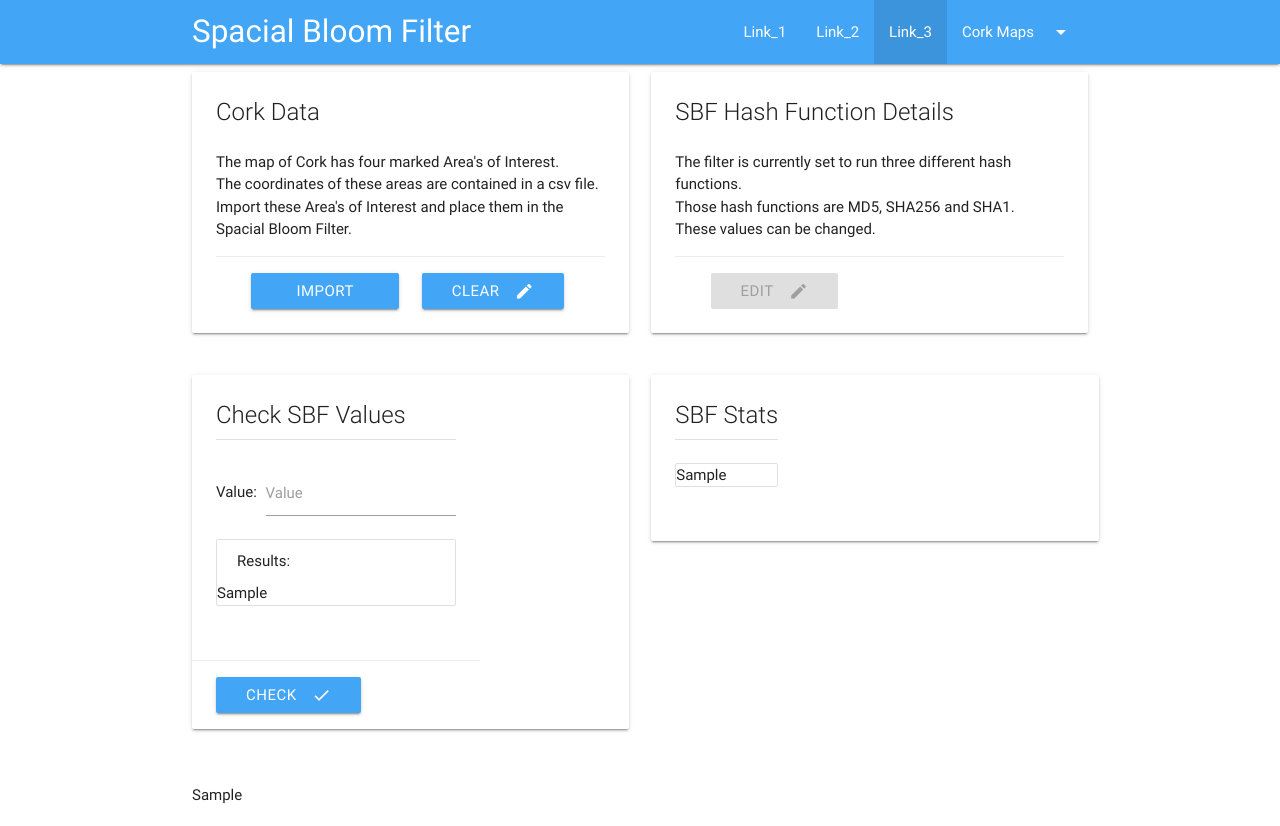
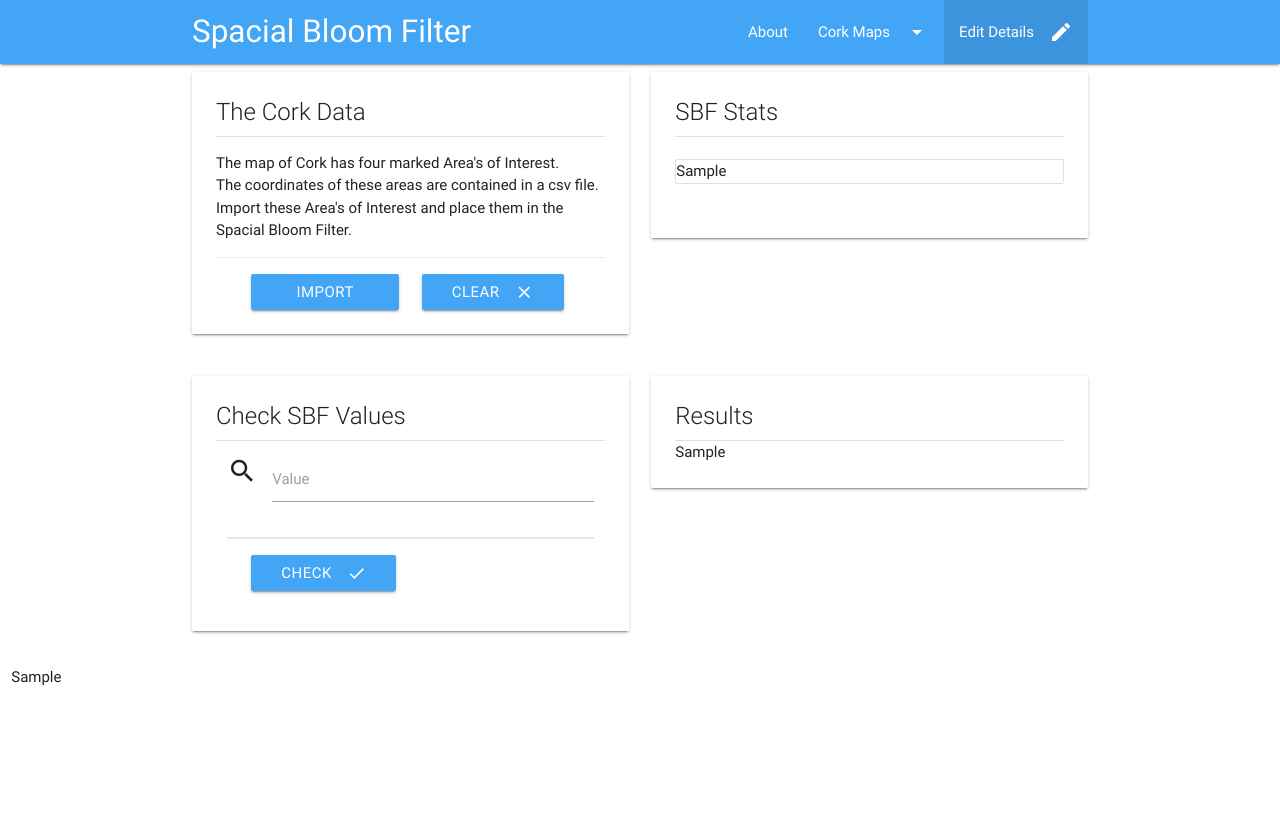
Before and after one commit to Taplin18/FYP, a Flask app: template templates/index.html in a window 1280 px wide. After the commit the page ends 685 px from the top, so only its background shows below. Run offline with Flask 2, Linux system fonts and the light colour scheme; the template is opened without the code that fills it: most values are stand-ins (such as "Sample title", 1, 10 or a date in 2020); parts of the project's set-up code (start-up, migrations or seed data) failed here and were passed over.

Commit message:
Updated demo layout

```diff
--- a/templates/index.html
+++ b/templates/index.html
@@ -34,15 +34,18 @@
             <nav class="blue lighten-1">
                 <div class="nav-wrapper">
                     <div class="container">
-                        <a href="#" class="brand-logo">Spacial Bloom Filter</a>
+                        <a href="{{ url_for('index') }}" class="brand-logo">Spacial Bloom Filter</a>
                         <ul id="nav-mobile" class="right hide-on-med-and-down">
-                            <li><a href="#">Link_1</a></li>
-                            <li><a href="#">Link_2</a></li>
-                            <li class="active"><a href="#">Link_3</a></li>
+                            <li><a href="#">About</a></li>
                             <!-- Dropdown Trigger -->
                             <li>
                                 <a class="dropdown-button" href="#" data-activates="dropdown1">Cork Maps
                                     <i class="material-icons right">arrow_drop_down</i>
+                                </a>
+                            </li>
+                            <li class="active">
+                                <a href="#">
+                                    Edit Details<i class="material-icons right">edit</i>
                                 </a>
                             </li>
                         </ul>
@@ -52,11 +55,15 @@
         </div>
 
         <div class="container">
+
             <div class="row">
+
                 <div class="col s12 m6">
                     <div class="card horizontal">
+                        <div class="card-stacked">
                             <div class="card-content">
-                            <span class="card-title">Cork Data</span>
+                                <span class="card-title">The Cork Data</span>
+                                <div class="divider"></div>
                                 <div class="section">
                                     <p>
                                         The map of Cork has four marked Area's of Interest.<br>
@@ -65,41 +72,17 @@
                                     </p>
                                 </div>
                                 <div class="card-action">
-                                <div class="col s6 m6">
+                                    <div class="col s12 m6">
                                         <form action="{{ url_for('import_sbf') }}" method="post">
                                             <button class="btn waves-effect waves-light blue lighten-1" type="submit">
                                                 Import<i class="material-icons right">file_upload</i>
                                             </button>
                                         </form>
                                     </div>
-                                <div class="col s6 m6">
+                                    <div class="col s12 m6">
                                         <form action="{{ url_for('clear_sbf') }}" method="post">
                                             <button class="btn waves-effect waves-light blue lighten-1" type="submit">
-                                            Clear<i class="material-icons right">edit</i>
-                                        </button>
-                                    </form>
-                                </div>
-                            </div>
-                        </div>
-                    </div>
-                </div>
-
-                <div class="col s12 m6">
-                    <div class="card horizontal">
-                        <div class="card-content">
-                            <span class="card-title">SBF Hash Function Details</span>
-                            <div class="section">
-                                <p>
-                                    The filter is currently set to run three different hash functions.<br>
-                                    Those hash functions are MD5, SHA256 and SHA1.<br>
-                                    These values can be changed.
-                                </p>
-                            </div>
-                            <div class="card-action">
-                                <div class="col s6 m6">
-                                    <form action="#" method="post">
-                                        <button class="btn waves-effect waves-light blue lighten-1 disabled" type="submit">
-                                            Edit<i class="material-icons right">edit</i>
+                                                Clear<i class="material-icons right">clear</i>
                                             </button>
                                         </form>
                                     </div>
@@ -109,39 +92,11 @@
                     </div>
                 </div>
 
-            <div class="row">
                 <div class="col s12 m6">
                     <div class="card horizontal">
-                        <form action="{{ url_for('check_sbf') }}" method="post">
+                        <div class="card-stacked">
                             <div class="card-content">
-                                <span class="card-title">Check SBF Values</span>
-                                <div class="divider"></div>
-                                <div class="section">
-                                    Value:
-                                    <div class="input-field inline">
-                                        <input type="text" class="validate" name="sbf_check" id="sbf_check">
-                                        <label for="sbf_check">Value</label>
-                                    </div>
-                                    <ul class="collection">
-                                        <li class="collection-item">Results:</li>
-                                        {{ check_result }}
-                                    </ul>
-                                </div>
-                            </div>
-                            <div class="card-action">
-                                <button class="btn waves-effect waves-light blue lighten-1" type="submit">
-                                    Check<i class="material-icons right">check</i>
-                                </button>
-                            </div>
-                        </form>
-                    </div>
-                </div>
-
-                <div class="row">
-                    <div class="col s12 m6">
-                        <div class="card horizontal">
-                            <div class="card-content">
-                                <span class="card-title">SBF Stats</span>
+                                <span class="card-title centered">SBF Stats</span>
                                 <div class="divider"></div>
                                 <div class="section">
                                     <ul class="collection">
@@ -151,6 +106,51 @@
                             </div>
                         </div>
                     </div>
+                </div>
+
+            </div>
+
+            <div class="row">
+
+                <div class="col s12 m6">
+                    <div class="card horizontal">
+                        <div class="card-stacked">
+                            <div class="card-content">
+                                <span class="card-title centered">Check SBF Values</span>
+                                <div class="divider"></div>
+                                <form action="{{ url_for('check_sbf') }}" method="post" class="col s12">
+                                    <div class="row">
+                                        <div class="input-field inline col s12">
+                                            <i class="material-icons prefix">search</i>
+                                            <input type="text" class="validate" name="sbf_check" id="sbf_check">
+                                            <label for="sbf_check">Value</label>
+                                        </div>
+                                    </div>
+                                    <div class="divider"></div>
+                                    <div class="card-action">
+                                        <button class="btn waves-effect waves-light blue lighten-1" type="submit">
+                                            Check<i class="material-icons right">check</i>
+                                        </button>
+                                    </div>
+                                </form>
+                            </div>
+                        </div>
+                    </div>
+                </div>
+
+                <div class="col s12 m6">
+                    <div class="card horizontal">
+                        <div class="card-stacked">
+                            <div class="card-content">
+                                <span class="card-title centered">Results</span>
+                                <div class="divider"></div>
+
+                                {{ check_result }}
+                            </div>
+                        </div>
+                    </div>
+                </div>
+
             </div>
         </div>
 
@@ -165,7 +165,6 @@
                 </div>
             </div>
         </div>
-        </div>
 
     </body>
 </html>
```
Also changed, not shown: scripts/layout.py (+12 -0 lines). Lines whose indentation alone changed are shown as unchanged.
